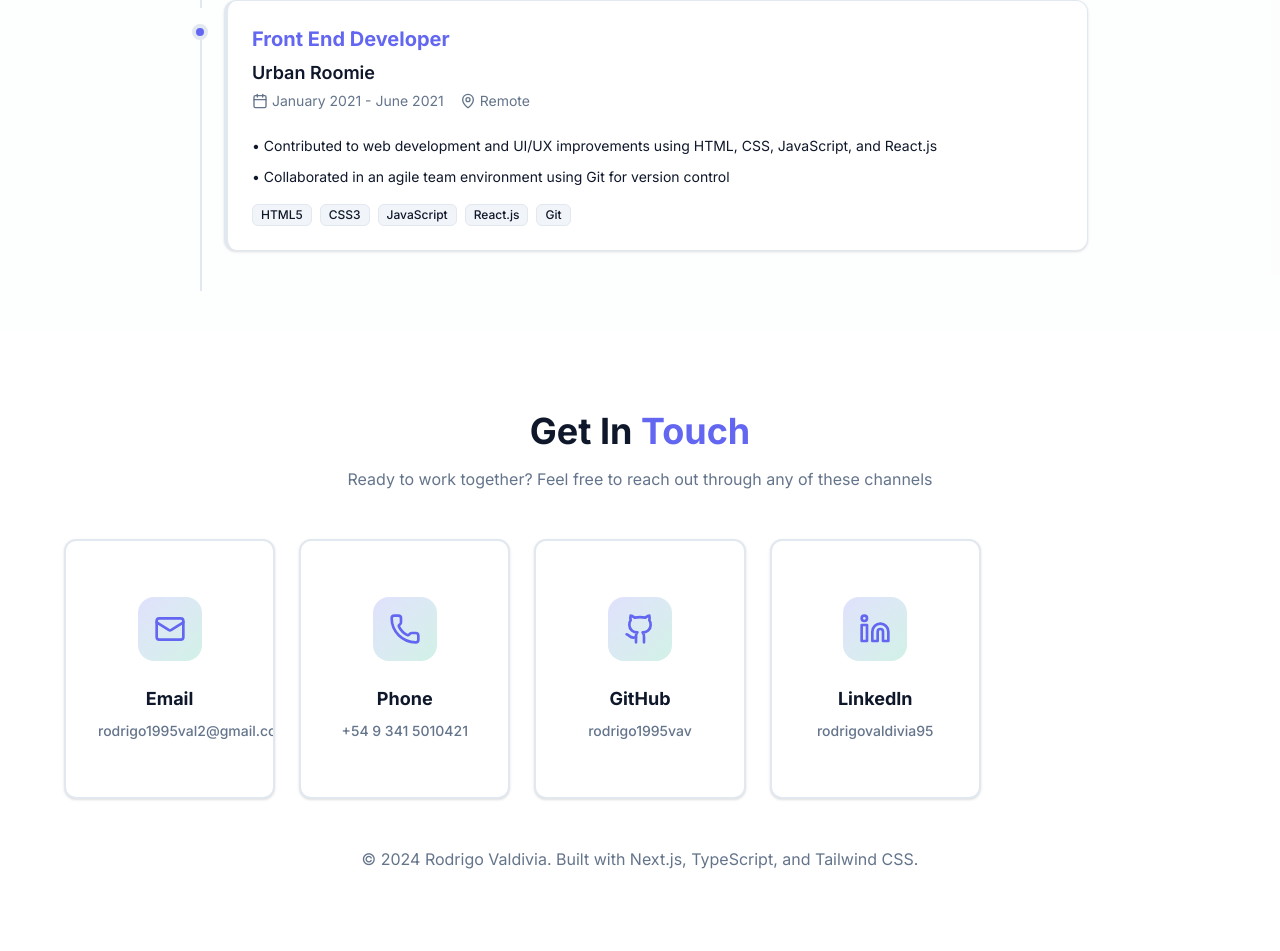
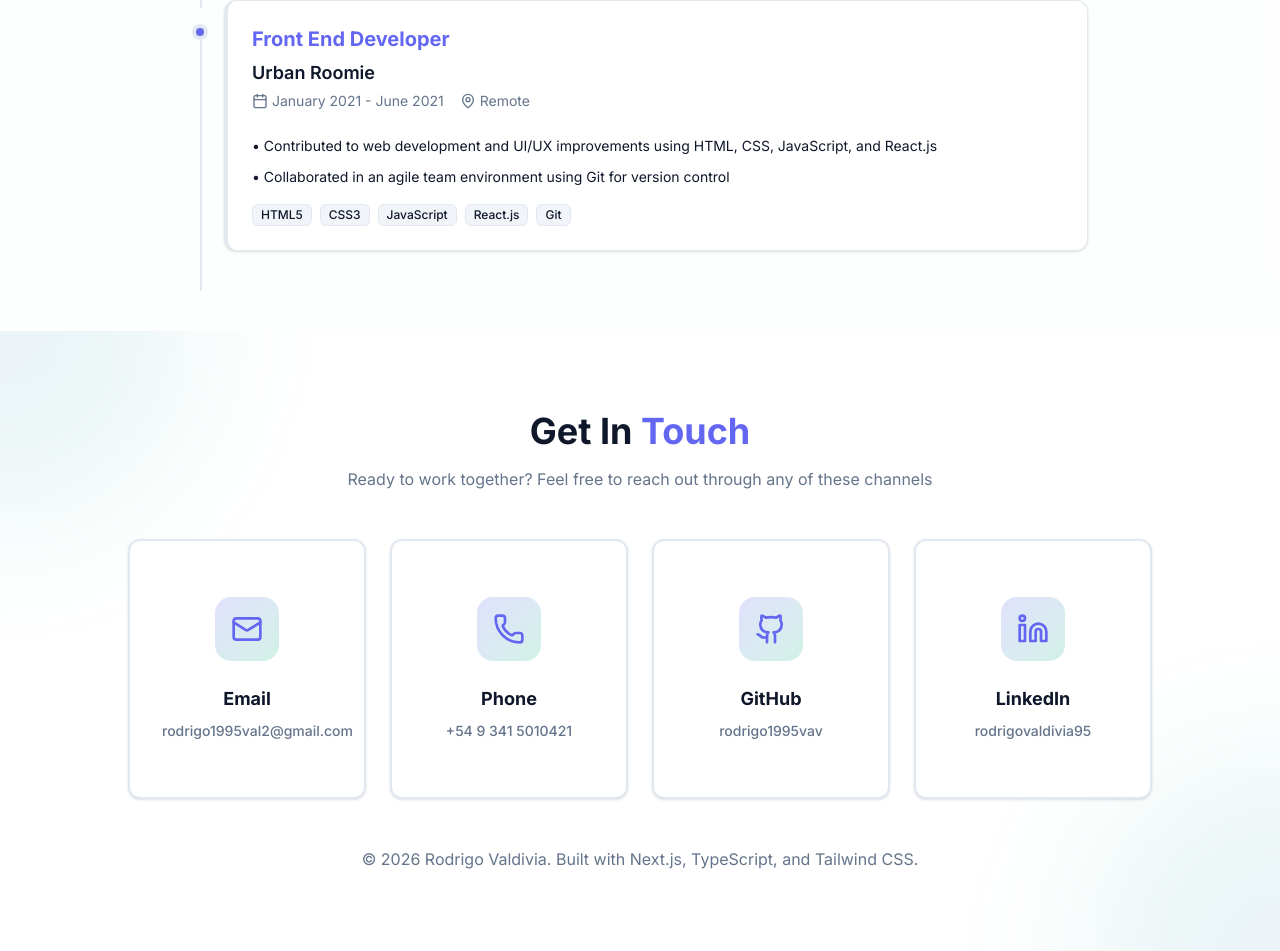
Before and after one commit to rodrigo1995vav/personal-portfolio-v1, a Next.js app: page / in a window 1280 px wide. Shown: the part 3789-4740 px from the top of the page. Built offline with nearby package versions, Linux system fonts and the light colour scheme.

Commit message:
Update Contact component style

```diff
--- a/components/organisms/Contact.tsx
+++ b/components/organisms/Contact.tsx
@@ -33,8 +33,11 @@ const contactInfo = [
 
 export function Contact() {
   return (
-    <section id="contact" className="py-20">
-      <div className="container mx-auto px-4">
+    <section id="contact" className="py-20 relative overflow-hidden">
+      <div className="absolute top-0 left-0 w-96 h-96 bg-gradient-to-br from-primary/10 to-accent/10 rounded-full blur-3xl -translate-x-1/2 -translate-y-1/2" />
+      <div className="absolute bottom-0 right-0 w-96 h-96 bg-gradient-to-br from-accent/10 to-primary/10 rounded-full blur-3xl translate-x-1/2 translate-y-1/2" />
+
+      <div className="container mx-auto px-4 relative z-10">
         <motion.div
           initial={{ opacity: 0, y: 20 }}
           whileInView={{ opacity: 1, y: 0 }}
@@ -50,7 +53,7 @@ export function Contact() {
           </p>
         </motion.div>
 
-        <div className="grid sm:grid-cols-2 lg:grid-cols-3 xl:grid-cols-5 gap-6 max-w-6xl mx-auto">
+        <div className="grid sm:grid-cols-2 lg:grid-cols-4 gap-6 max-w-5xl mx-auto">
           {contactInfo.map((contact, index) => (
             <ContactCard key={contact.title} {...contact} index={index} />
           ))}
@@ -64,7 +67,7 @@ export function Contact() {
           className="text-center mt-12"
         >
           <p className="text-muted-foreground">
-            © 2024 Rodrigo Valdivia. Built with Next.js, TypeScript, and
+            © 2026 Rodrigo Valdivia. Built with Next.js, TypeScript, and
             Tailwind CSS.
           </p>
         </motion.div>
```
